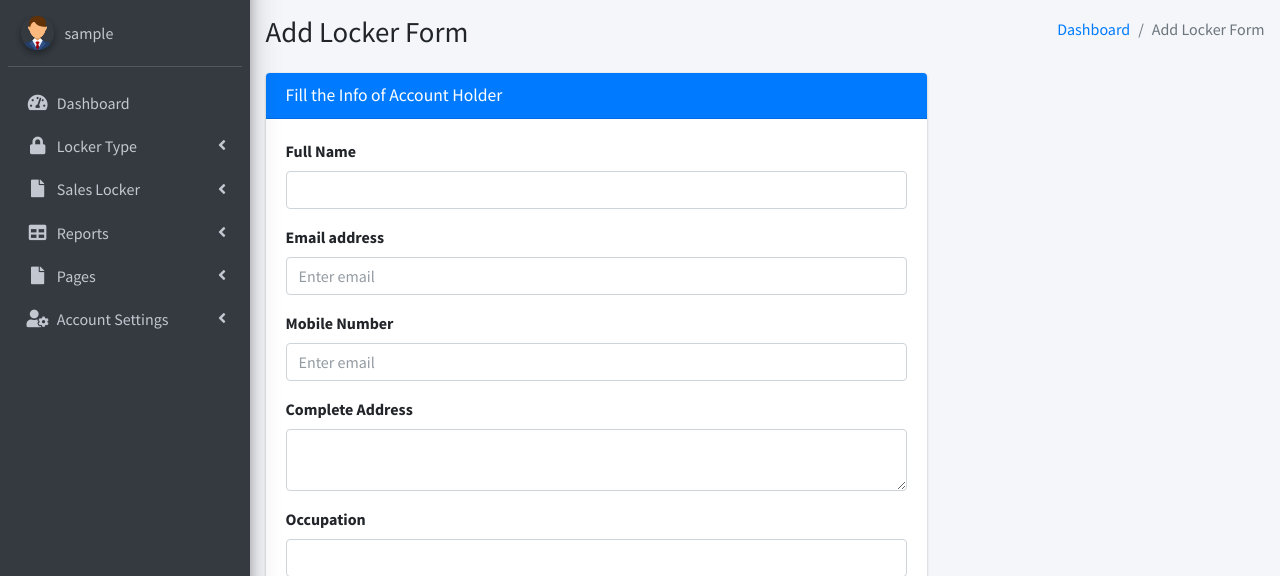
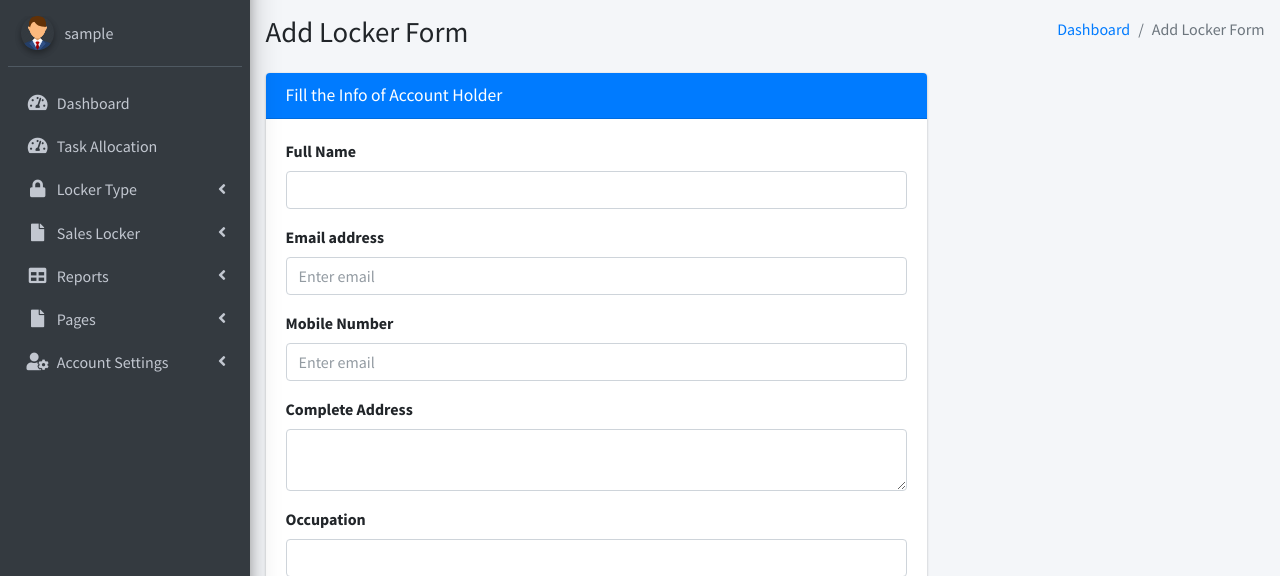
Before and after one commit to NADUN-TILAN/MSS-HLMS, a PHP site: page /lock/Main/add-locker-form.php in a window 1280 px wide. Shown: the part 57-633 px from the top of the page. Run offline with PHP 8.4, Linux system fonts and the light colour scheme; the visitor is signed in with stand-in values (Sample User, id 1); data that the repository does not hold is empty; some libraries are stand-ins or nearby versions.

Commit message:
kanban linked to sidenav

```diff
--- a/Main/includes/sidebar.php
+++ b/Main/includes/sidebar.php
@@ -27,6 +27,14 @@
                 <i class="nav-icon fas fa-tachometer-alt"></i>
                 <p>
                   Dashboard
+                </p>
+              </a>
+            </li>
+            <li class="nav-item">
+              <a href="kanban.php" class="nav-link">
+                <i class="nav-icon fas fa-tachometer-alt"></i>
+                <p>
+                  Task Allocation
                 </p>
               </a>
             </li>
```
